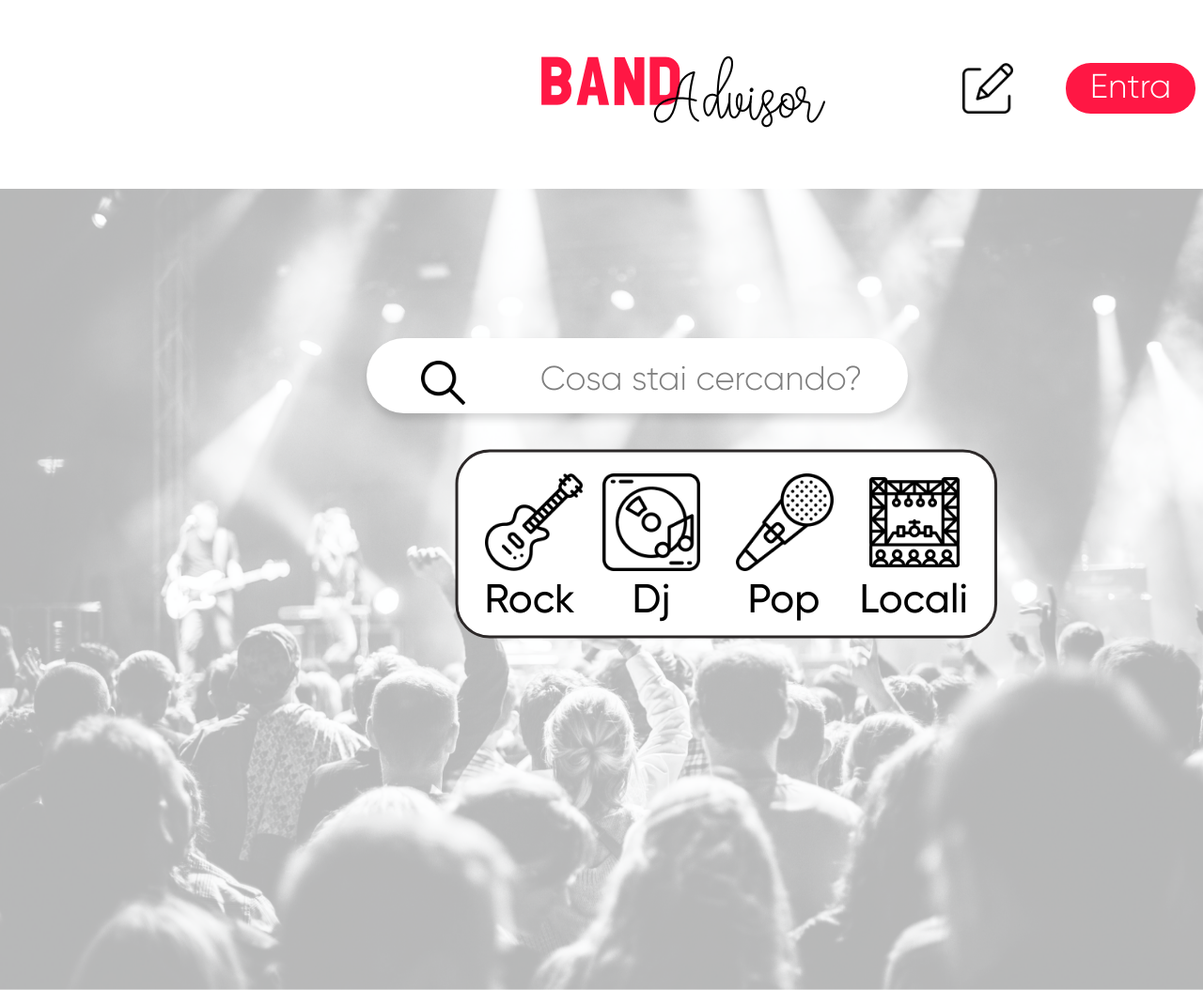
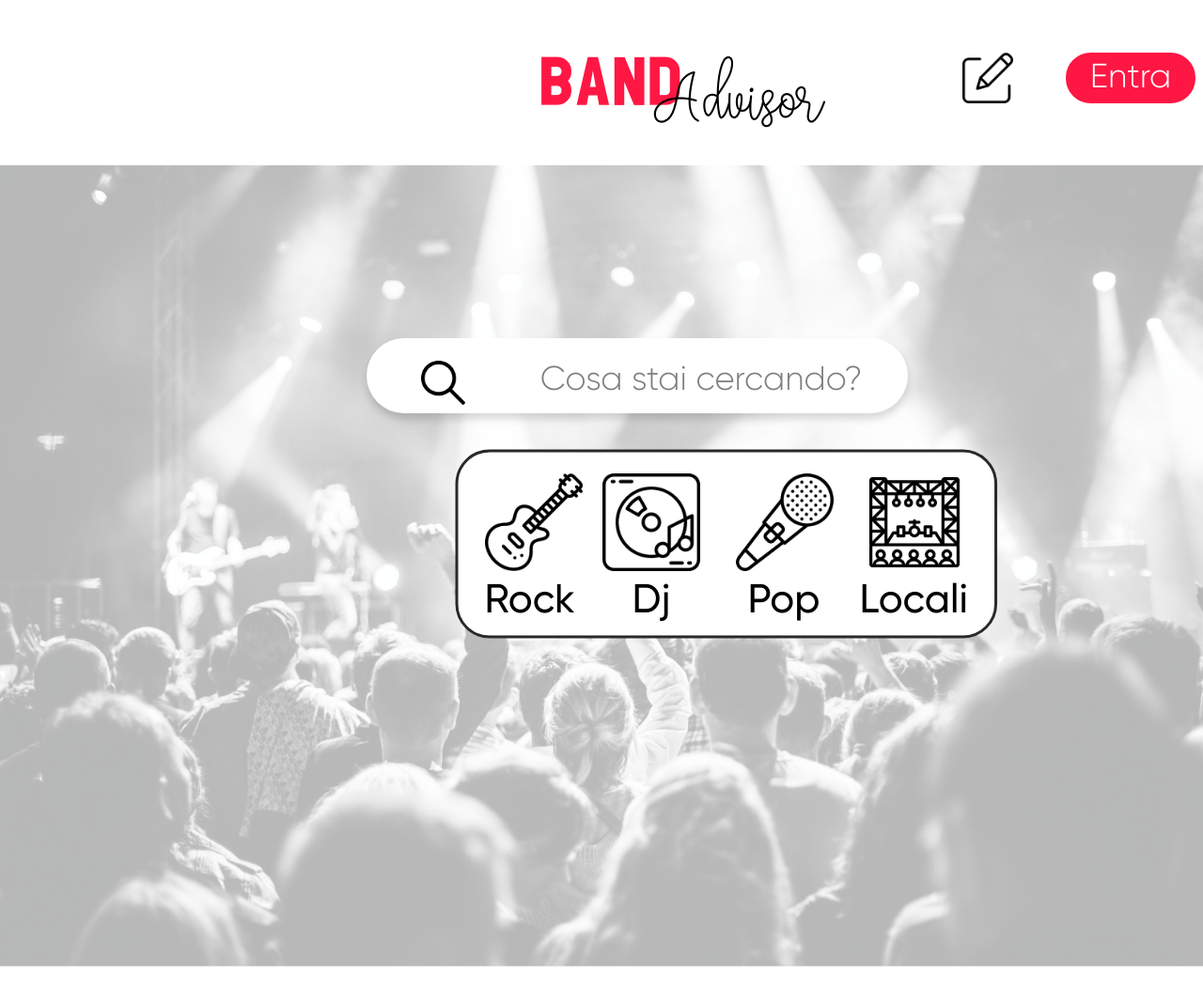
Before and after one commit to Gartic99/Band_Advisor, a PHP site: page /main.html in a window 1280 px wide. Shown: the whole page at 94% size. After the commit the page ends 1029 px from the top, so only its background shows below. Run offline with PHP 8.4, Linux system fonts and the light colour scheme.

Commit message:
Più percentuali

```diff
--- a/stile.css
+++ b/stile.css
@@ -48,10 +48,10 @@ url("assets/Fonts/MEISHA_SANS_SERIF.otf") format("opentype");
     max-height: 140%;
     max-width: 100%;
     margin:0;
-    overflow: visible;
+   /* overflow: visible;*/
   	position: absolute;
   	/*left: +15%;*/
-	top: 201px;
+	top: 22%;
 }
 .Band_Advisor{
 	position: absolute;
@@ -97,7 +97,7 @@ url("assets/Fonts/MEISHA_SANS_SERIF.otf") format("opentype");
 	overflow: visible;
 	position: absolute;
 	left: 80%;
-	top: 67px;
+	top: 7%;
 }
 .Recensione{
 	width: 54px;
```
